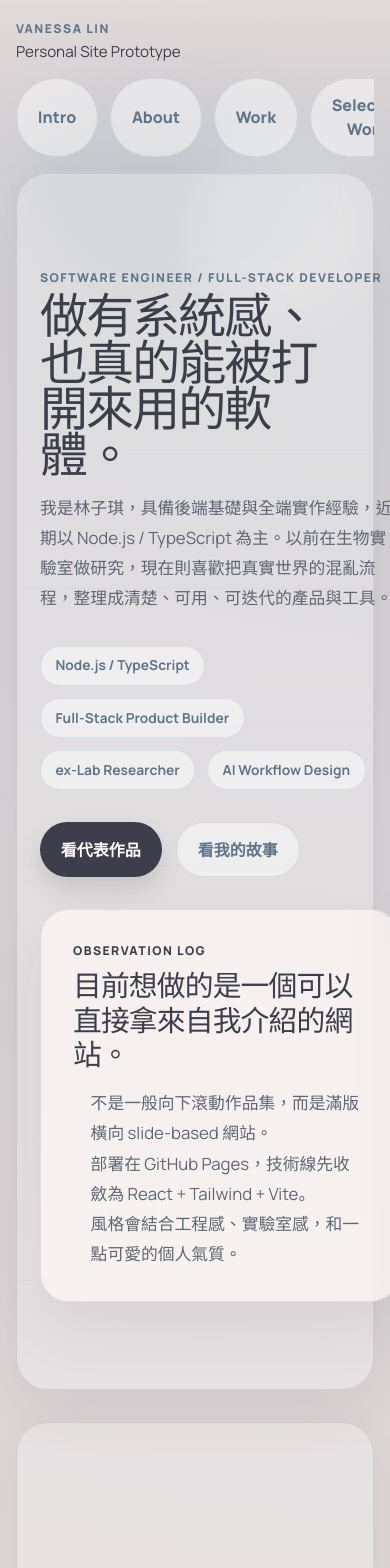
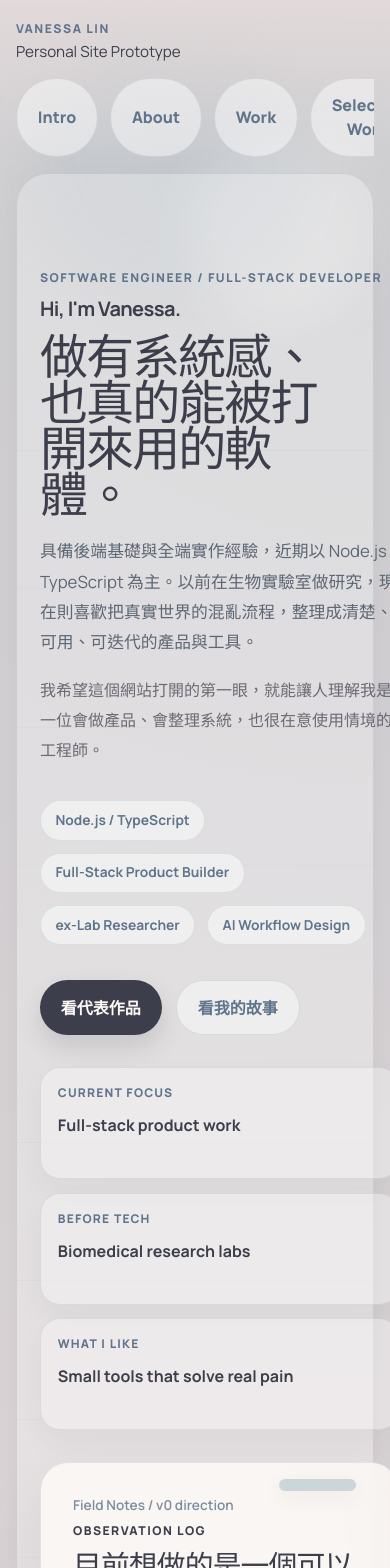
Before and after one commit to VanessaLin9/VanessaLin9.github.io, a React (Vite) app: page / in a window 390 px wide. Shown: the top 1568 px of the page. Built offline with nearby package versions, Linux system fonts and the light colour scheme.

Commit message:
Refine homepage hero layout

```diff
--- a/src/App.jsx
+++ b/src/App.jsx
@@ -5,20 +5,39 @@ const slides = [
     id: "intro",
     label: "Intro",
     eyebrow: "Software Engineer / Full-Stack Developer",
+    introName: "Hi, I'm Vanessa.",
     title: "做有系統感、也真的能被打開來用的軟體。",
-    body: "我是林子琪，具備後端基礎與全端實作經驗，近期以 Node.js / TypeScript 為主。以前在生物實驗室做研究，現在則喜歡把真實世界的混亂流程，整理成清楚、可用、可迭代的產品與工具。",
+    body: "具備後端基礎與全端實作經驗，近期以 Node.js / TypeScript 為主。以前在生物實驗室做研究，現在則喜歡把真實世界的混亂流程，整理成清楚、可用、可迭代的產品與工具。",
+    subBody:
+      "我希望這個網站打開的第一眼，就能讓人理解我是一位會做產品、會整理系統，也很在意使用情境的工程師。",
     pills: [
       "Node.js / TypeScript",
       "Full-Stack Product Builder",
       "ex-Lab Researcher",
       "AI Workflow Design",
     ],
+    quickFacts: [
+      {
+        label: "Current Focus",
+        value: "Full-stack product work",
+      },
+      {
+        label: "Before Tech",
+        value: "Biomedical research labs",
+      },
+      {
+        label: "What I Like",
+        value: "Small tools that solve real pain",
+      },
+    ],
     noteTitle: "目前想做的是一個可以直接拿來自我介紹的網站。",
+    noteMeta: "Field Notes / v0 direction",
     notes: [
       "不是一般向下滾動作品集，而是滿版橫向 slide-based 網站。",
       "部署在 GitHub Pages，技術線先收斂為 React + Tailwind + Vite。",
       "風格會結合工程感、實驗室感，和一點可愛的個人氣質。",
     ],
+    noteFooter: "目前先把骨幹架好，再慢慢把內容和視覺磨成正式版本。",
   },
   {
     id: "about",
@@ -218,10 +237,12 @@ function App() {
             >
               {slide.id === "intro" && (
                 <div className="slide-grid intro-grid">
-                  <div>
+                  <div className="intro-copy">
                     <p className="eyebrow reveal">{slide.eyebrow}</p>
+                    <p className="intro-name reveal">{slide.introName}</p>
                     <h1 className="reveal delay-1">{slide.title}</h1>
                     <p className="lead reveal delay-2">{slide.body}</p>
+                    <p className="intro-sublead reveal delay-2">{slide.subBody}</p>
                     <div className="pill-row reveal delay-2">
                       {slide.pills.map((pill) => (
                         <span key={pill} className="pill">
@@ -245,9 +266,19 @@ function App() {
                         看我的故事
                       </button>
                     </div>
+                    <div className="quick-facts reveal delay-3">
+                      {slide.quickFacts.map((fact) => (
+                        <article key={fact.label} className="quick-fact-card">
+                          <p className="quick-fact-label">{fact.label}</p>
+                          <p className="quick-fact-value">{fact.value}</p>
+                        </article>
+                      ))}
+                    </div>
                   </div>
 
                   <aside className="info-card reveal delay-3">
+                    <div className="note-pin" aria-hidden="true" />
+                    <p className="note-meta">{slide.noteMeta}</p>
                     <p className="card-label">Observation Log</p>
                     <h2>{slide.noteTitle}</h2>
                     <ul className="note-list">
@@ -255,6 +286,7 @@ function App() {
                         <li key={note}>{note}</li>
                       ))}
                     </ul>
+                    <p className="note-footer">{slide.noteFooter}</p>
                   </aside>
                 </div>
               )}
--- a/src/index.css
+++ b/src/index.css
@@ -183,6 +183,20 @@ a {
   align-items: center;
 }
 
+.intro-copy {
+  display: grid;
+  gap: 0.2rem;
+  align-self: center;
+}
+
+.intro-name {
+  margin: 0.25rem 0 0;
+  font-size: clamp(1.25rem, 2vw, 1.75rem);
+  font-weight: 700;
+  letter-spacing: -0.03em;
+  color: var(--ink);
+}
+
 .story-grid,
 .work-grid,
 .projects-grid {
@@ -221,6 +235,14 @@ h1,
   color: var(--ink-soft);
 }
 
+.intro-sublead {
+  max-width: 42rem;
+  margin: 1rem 0 0;
+  font-size: 1rem;
+  line-height: 1.85;
+  color: rgba(61, 62, 75, 0.72);
+}
+
 .pill-row,
 .mini-pills,
 .cta-row,
@@ -254,6 +276,39 @@ h1,
 .cta-row {
   gap: 0.9rem;
   margin-top: 2rem;
+}
+
+.quick-facts {
+  display: grid;
+  grid-template-columns: repeat(3, minmax(0, 1fr));
+  gap: 0.85rem;
+  margin-top: 1.8rem;
+}
+
+.quick-fact-card {
+  min-height: 7rem;
+  padding: 1rem 1.05rem;
+  border: 1px solid rgba(96, 117, 139, 0.14);
+  border-radius: 1.25rem;
+  background: rgba(255, 255, 255, 0.34);
+  box-shadow: 0 12px 28px rgba(61, 62, 75, 0.05);
+}
+
+.quick-fact-label {
+  margin: 0;
+  font-size: 0.75rem;
+  font-weight: 800;
+  letter-spacing: 0.1em;
+  text-transform: uppercase;
+  color: var(--steel);
+}
+
+.quick-fact-value {
+  margin: 0.7rem 0 0;
+  font-size: 1rem;
+  line-height: 1.55;
+  font-weight: 700;
+  color: var(--ink);
 }
 
 .primary-button,
@@ -313,6 +368,30 @@ h1,
   padding: 2rem;
 }
 
+.info-card {
+  position: relative;
+  transform: rotate(-1.8deg);
+  background: rgba(255, 251, 248, 0.78);
+}
+
+.note-pin {
+  position: absolute;
+  top: 1rem;
+  right: 2.6rem;
+  width: 4.8rem;
+  height: 0.75rem;
+  border-radius: 999px;
+  background: rgba(139, 170, 183, 0.42);
+  box-shadow: 0 6px 20px rgba(61, 62, 75, 0.08);
+}
+
+.note-meta {
+  margin: 0 0 0.4rem;
+  font-size: 0.85rem;
+  font-weight: 600;
+  color: rgba(96, 117, 139, 0.82);
+}
+
 .info-card h2,
 .closing-card h3 {
   margin: 0.5rem 0 1rem;
@@ -325,6 +404,15 @@ h1,
 .note-list {
   margin: 0;
   padding-left: 1.1rem;
+}
+
+.note-footer {
+  margin: 1.25rem 0 0;
+  padding-top: 1rem;
+  border-top: 1px dashed rgba(96, 117, 139, 0.22);
+  font-size: 0.97rem;
+  line-height: 1.75;
+  color: rgba(61, 62, 75, 0.76);
 }
 
 .principles-panel {
@@ -583,6 +671,14 @@ h1,
     grid-template-columns: 1fr;
   }
 
+  .quick-facts {
+    grid-template-columns: 1fr;
+  }
+
+  .info-card {
+    transform: none;
+  }
+
   .timeline,
   .project-row,
   .closing-card {
```
